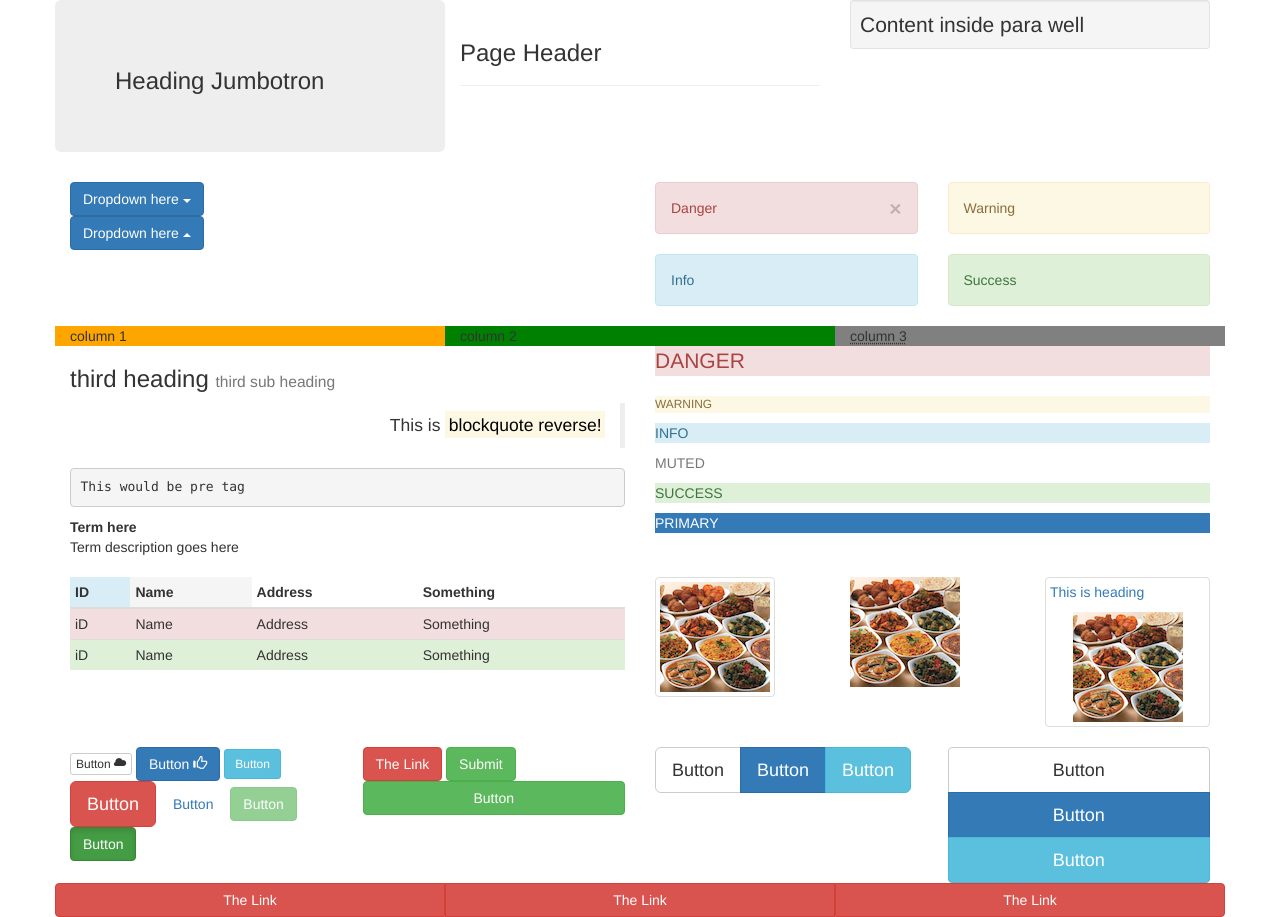
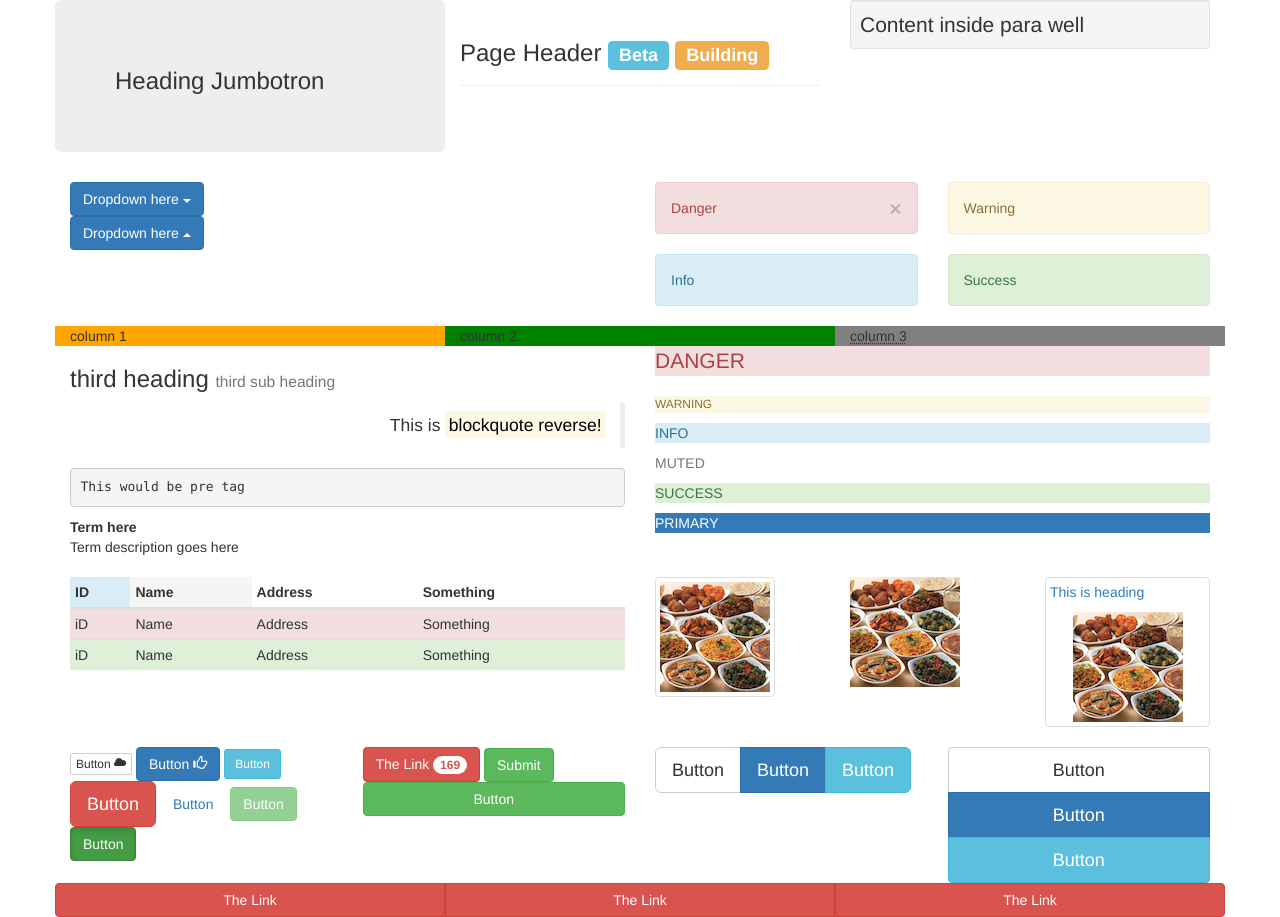
Before and after one commit to npkumar/bootstrap-kitchensink, a plain HTML site: page boot.html in a window 1280 px wide. Drawn offline with nearby package versions, Linux system fonts and the light colour scheme.

Commit message:
badges and labels

```diff
--- a/boot.html
+++ b/boot.html
@@ -16,7 +16,7 @@
             </div>
             <div class="col-md-4">
                 <div class="page-header">
-                    <h3>Page Header</h3>
+                    <h3>Page Header <span class="label label-info">Beta</span> <span class="label label-warning">Building</span></h3>
                 </div>
             </div>
             <div class="col-md-4">
@@ -139,7 +139,7 @@
 
             </div>
             <div class="col-md-3">
-                <a href="#" class="btn btn-danger">The Link</a>
+                <a href="#" class="btn btn-danger">The Link <span class="badge">169</span></a>
                 <input type="submit" class="btn btn-success" value="Submit">
                 <button class="btn btn-success btn-block">Button</button>
             </div>
```
